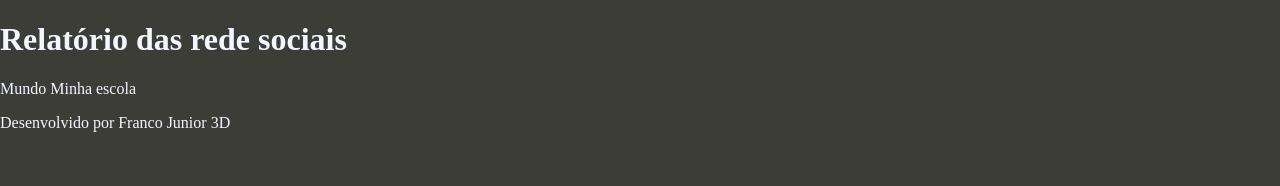
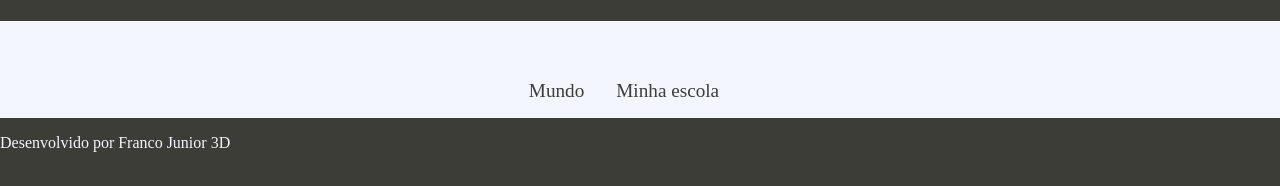
Before and after one commit to FFranco15/ci-ncias-de-dados-3D, a plain HTML site: page index.html in a window 1280 px wide. Drawn offline with Linux system fonts and the light colour scheme; a web font is replaced by a local one.

Commit message:
aula 3_3° salvamento

```diff
--- a/style.css
+++ b/style.css
@@ -14,3 +14,33 @@ body{
     height: 100vh;
     margin: 0;
 }
+
+header{
+    background-color: var(--primary-color);
+    text-align: center;
+}
+
+hi{
+    font-size: 2rem;
+    color: var(--bg-color);
+    font-weight: 700;
+}
+
+nav{
+    display: flex;
+    justify-self: center;
+    font-weight: 400;
+}
+
+nav a{
+    text-decoration: none;
+    color: var(--bg-color);
+    margin: 0 2rem 1rem 0rem;
+    font-size: 1.2rem;
+}
+
+nav a:hover{
+    text-decoration: underline;
+    transform: scale(0.90);
+    transition: transform 0.1s;
+}
```
